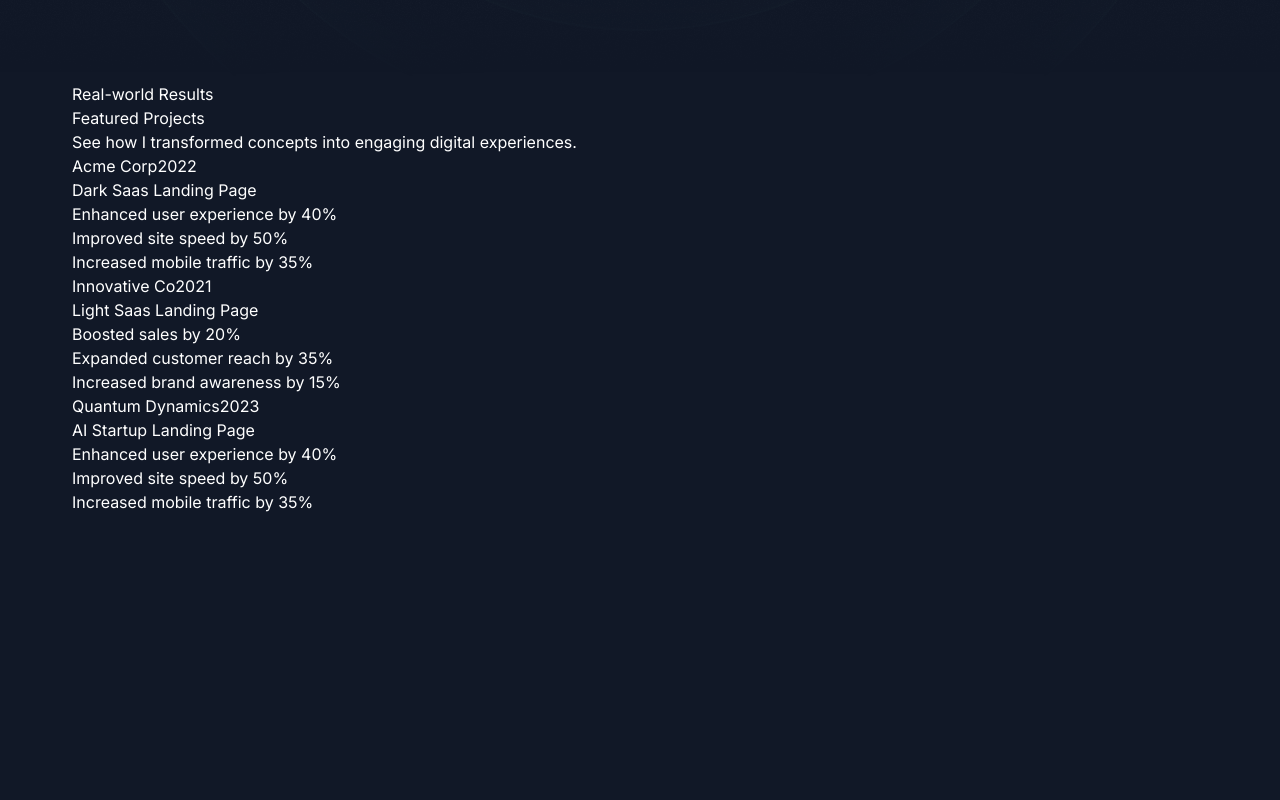
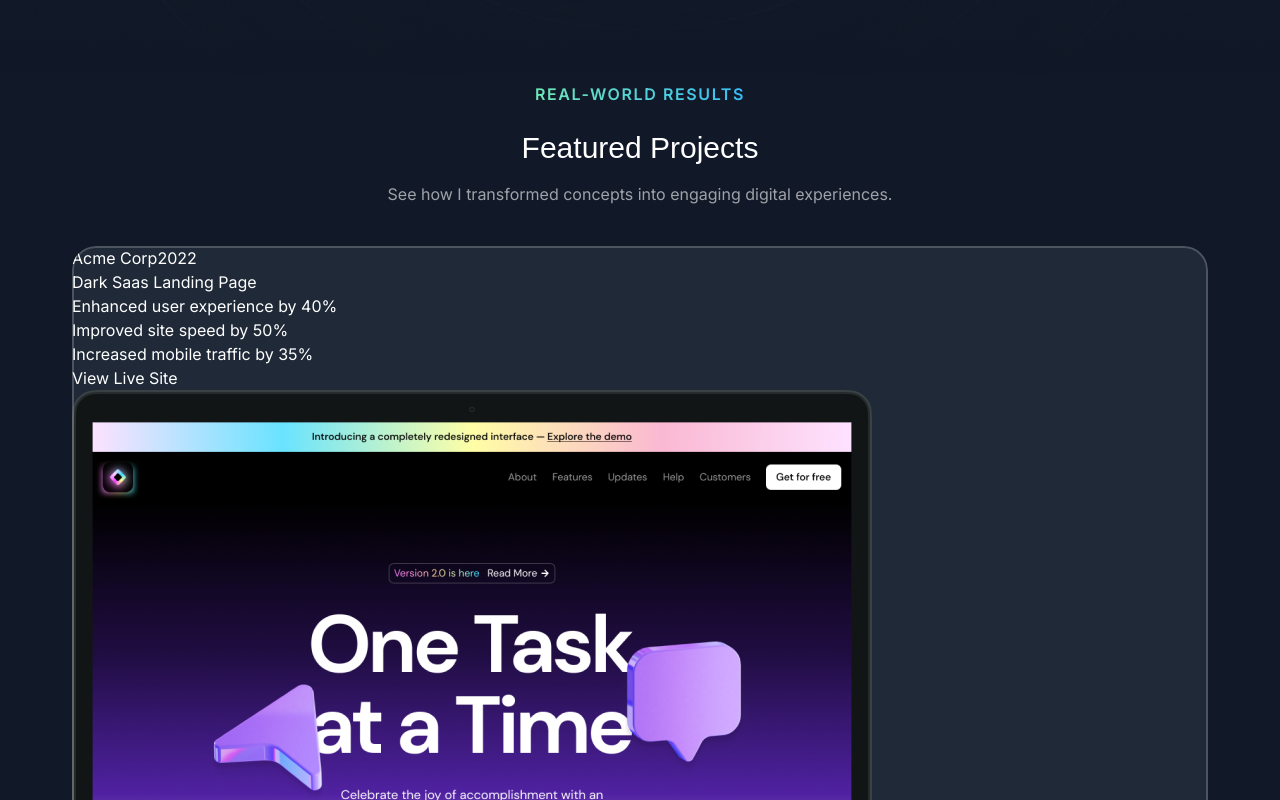
Before and after one commit to jihadcodes/My-Portfolio, a Next.js app: page / in a window 1280 px wide. Shown: the part 840-1640 px from the top of the page. Before the commit the page ends 1354 px from the top, so only its background shows below. Built offline with nearby package versions, Linux system fonts and the light colour scheme; a web font is replaced by a local one.

Commit message:
Projects section ceating

```diff
--- a/src/sections/Projects.tsx
+++ b/src/sections/Projects.tsx
@@ -1,6 +1,7 @@
 import darkSaasLandingPage from "@/assets/images/dark-saas-landing-page.png";
 import lightSaasLandingPage from "@/assets/images/light-saas-landing-page.png";
 import aiStartupLandingPage from "@/assets/images/ai-startup-landing-page.png";
+import Image from "next/image";
 
 const portfolioProjects = [
   {
@@ -44,12 +45,15 @@ const portfolioProjects = [
 export const ProjectsSection = () => {
   return <div>
     <div className="container">
-      <p>Real-world Results</p>
-      <h2>Featured Projects</h2>
-      <p>See how I transformed concepts into engaging digital experiences.</p>
-      <div>
+      <div className="flex  justify-center ">
+        <p className="uppercase font-semibold tracking-widest bg-gradient-to-r  from-emerald-300 to-sky-400 text-center text-transparent bg-clip-text ">Real-world Results</p>
+      </div>
+      <h2 className="font-serif text-3xl text-center mt-6 ">Featured Projects</h2>
+      <p className="text-center text-white/60 mt-4 ">See how I transformed concepts into engaging digital experiences.</p>
+      <div className="flex flex-col mt-10 ">
         {portfolioProjects.map((project, index) => (
-          <div key={project.title}>
+          <div key={project.title} className="bg-gray-800 rounded-3xl relative z-0 overflow-hidden  after:z-10 after:content-[''] after:absolute after:inset-0 after:outline-2 after:outline  after:-outline-offset-2 after:rounded-3xl after:outline-white/20 ">
+
              <div>
               <span>{project.company}</span>
               <span>{project.year}</span>
@@ -60,6 +64,10 @@ export const ProjectsSection = () => {
                  <li key={index}>{result.title}</li>
                ))}
              </ul>
+             <a href={project.link} target="_blank" rel="noopener noreferrer">
+               <button>View Live Site</button>
+             </a>
+             <Image src={project.image} alt={project.title} />
           </div>
         ))}
       </div>
```
